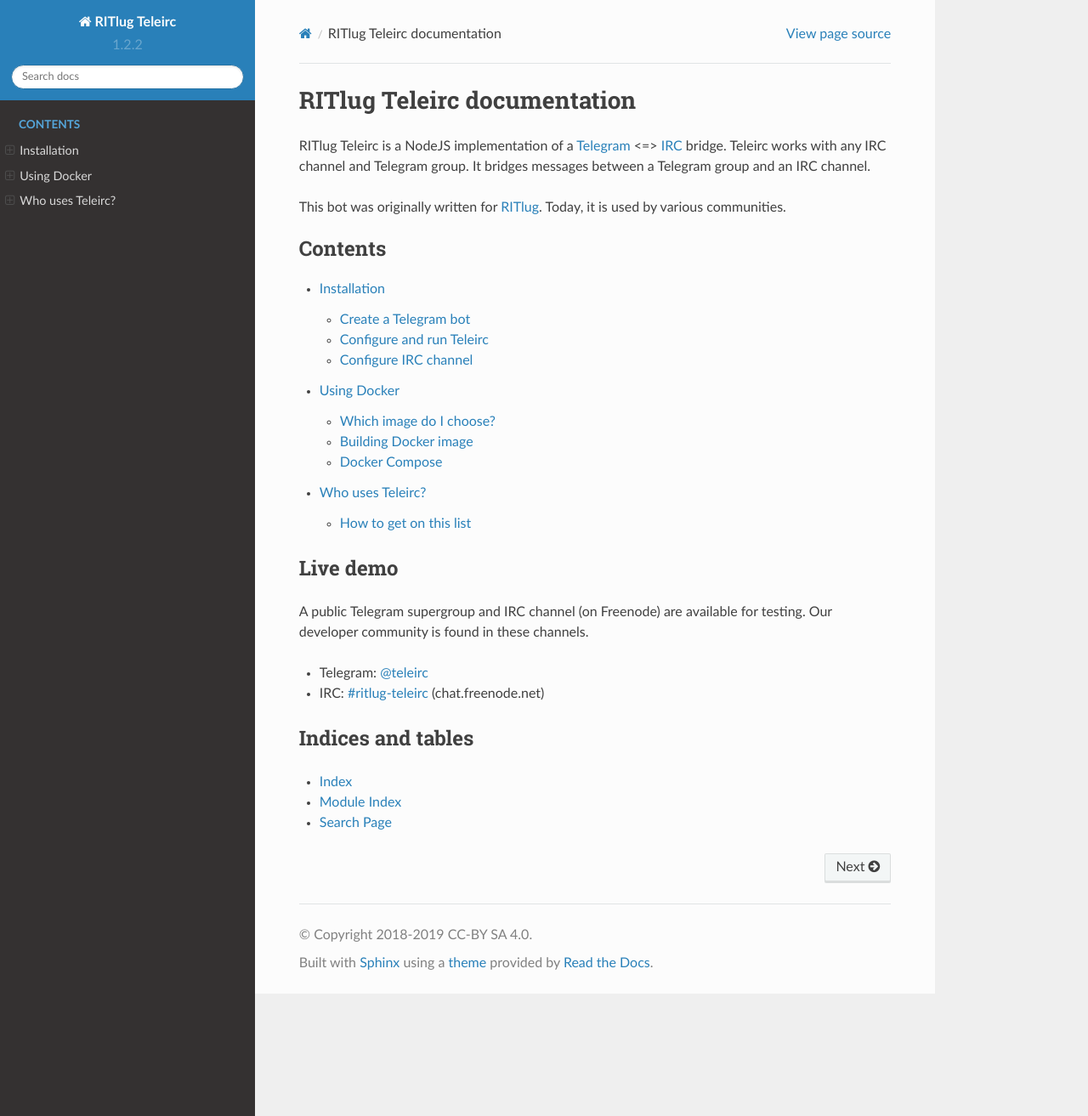
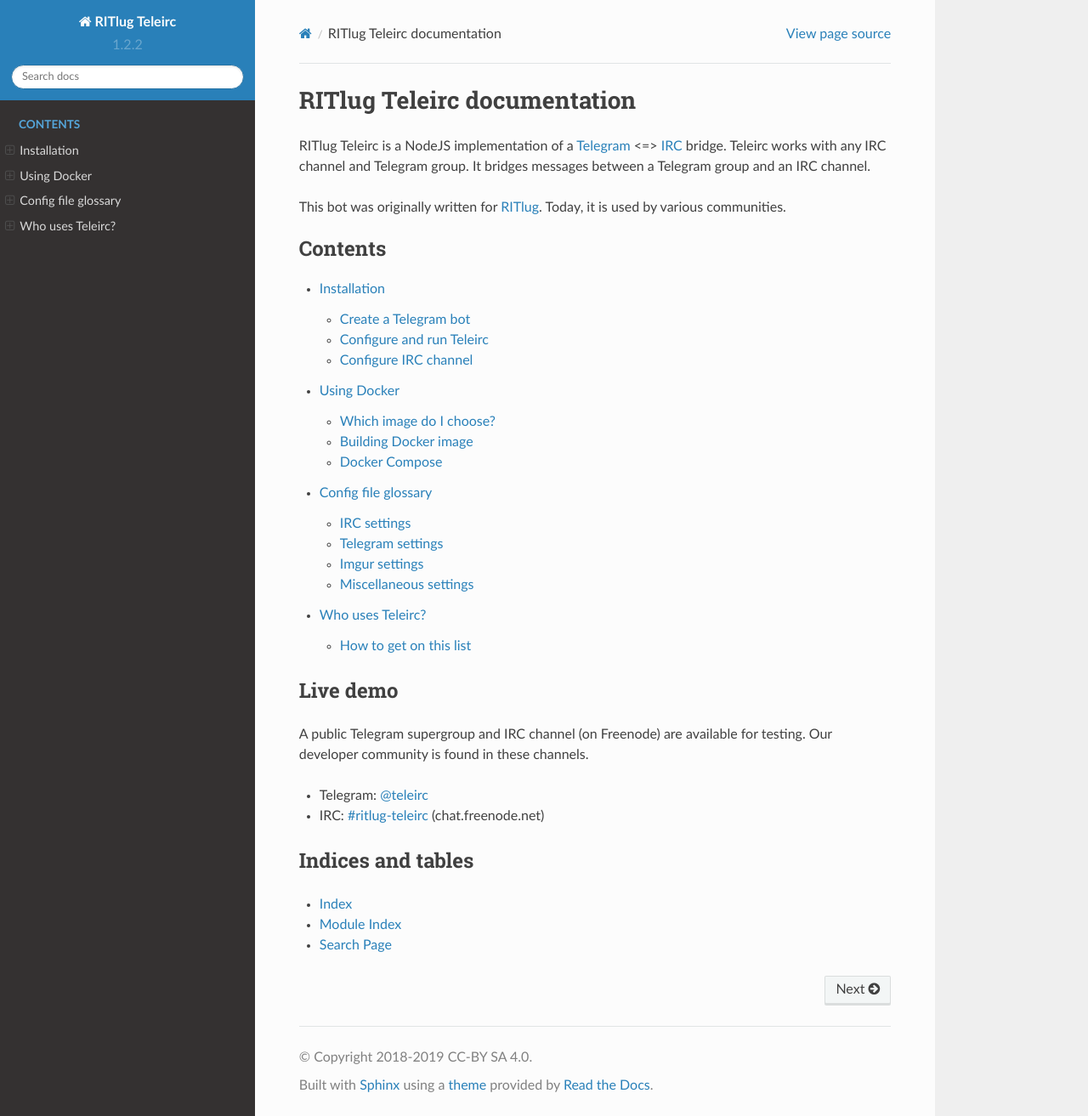
Before and after one commit to RITlug/teleirc, a Sphinx documentation site: the page built from docs/index.rst, in a window 1280 px wide and 1313 px high. Shown: the whole window at 85% size. Built offline with Sphinx 7.4.7 and the Read the Docs theme 2.0.0, drawn with Linux system fonts in a browser that asks for light colours; formulas are drawn with MathJax 3; some of the changed lines change nothing that is shown.

Commit message:
docs: Add config file glossary
Part of issue #118.

This commit adds a new page for a configuration file glossary. This page
is a highly-detailed overview of the config file and what each setting
does in the `env.example` file. It is intended for advanced users.

For now, this commit does not pull the duplicated parts out of
`installation.rst`, but I plan to deprecate that page in a future pull
request.

```diff
--- /dev/null
+++ b/docs/config-file-glossary.rst
@@ -0,0 +1,92 @@
+####################
+Config file glossary
+####################
+
+This page is a glossary of different settings in the ``env.example`` configuration file.
+The values shown for the settings are their defaults.
+This glossary is intended for advanced users.
+
+
+************
+IRC settings
+************
+
+``IRC_BLACKLIST=""``
+    Comma-separated list of IRC nicks to ignore
+
+``IRC_BOT_NAME=teleirc``
+    IRC nickname for bot
+
+``IRC_CHANNEL=#channel``
+    IRC channel for bot to join
+
+``IRC_SEND_STICKER_EMOJI=true``
+    Send emojis associated with a sticker to IRC (when a Telegram user sends a sticker)
+
+``IRC_PREFIX="<"``
+    Text displayed before Telegram name in IRC
+
+``IRC_SUFFIX=">"``
+    Text displayed after Telegram name in IRC
+
+``IRC_SERVER=chat.freenode.net``
+    IRC server to connect to
+
+``IRC_NICKSERV_SERVICE=NickServ``
+    IRC service used for authentication
+
+``IRC_NICKSERV_PASS=""``
+    IRC account password to complete IRC authentication
+
+``IRC_EDITED_PREFIX="[EDIT] "``
+    Prefix to include when a user edits a Telegram message and it is resent to IRC
+
+``IRC_MAX_MESSAGE_LENGTH=400``
+    Maximum length of the message that can be sent to IRC.
+    Longer messages will be split into multiple messages.
+
+
+*****************
+Telegram settings
+*****************
+
+``TELEGRAM_CHAT_ID=-0000000000000``
+    Telegram chat ID of bridged group (`how do I get this? <http://stackoverflow.com/a/32572159>`_)
+
+``TELEIRC_TOKEN=000000000:AAAAAAaAAa2AaAAaoAAAA-a_aaAAaAaaaAA``
+    Private API token for Telegram bot
+
+``MAX_MESSAGES_PER_MINUTE=20``
+    Maximum number of messages sent to Telegram from IRC per minute
+
+``SHOW_ACTION_MESSAGE=true``
+    Relay action messages (e.g. ``/me thinks Teleirc is cool!``)
+
+``SHOW_JOIN_MESSAGE=false``
+    Send Telegram message when someone joins IRC channel
+
+``SHOW_KICK_MESSAGE=true``
+    Send Telegram message when someone is kicked from IRC channel
+
+``SHOW_LEAVE_MESSAGE=false``
+    Send Telegram message when someone leaves IRC channel
+
+
+**************
+Imgur settings
+**************
+
+``USE_IMGUR_FOR_IMAGES=false``
+    Upload picture messages from Telegram to Imgur, send Imgur link to IRC
+
+``IMGUR_CLIENT_ID=0000000000``
+    Imgur API client ID value to access Imgur API
+
+
+**********************
+Miscellaneous settings
+**********************
+
+``NTBA_FIX_319=1``
+    Required to fix a bug in a library used by Teleirc.
+    For context, see `yagop/node-telegram-bot-api#319 <https://github.com/yagop/node-telegram-bot-api/issues/319#issuecomment-324963294>`_.
--- a/docs/index.rst
+++ b/docs/index.rst
@@ -15,6 +15,7 @@
 
    installation
    using-docker
+   config-file-glossary
    who-uses-teleirc
 
 
```
